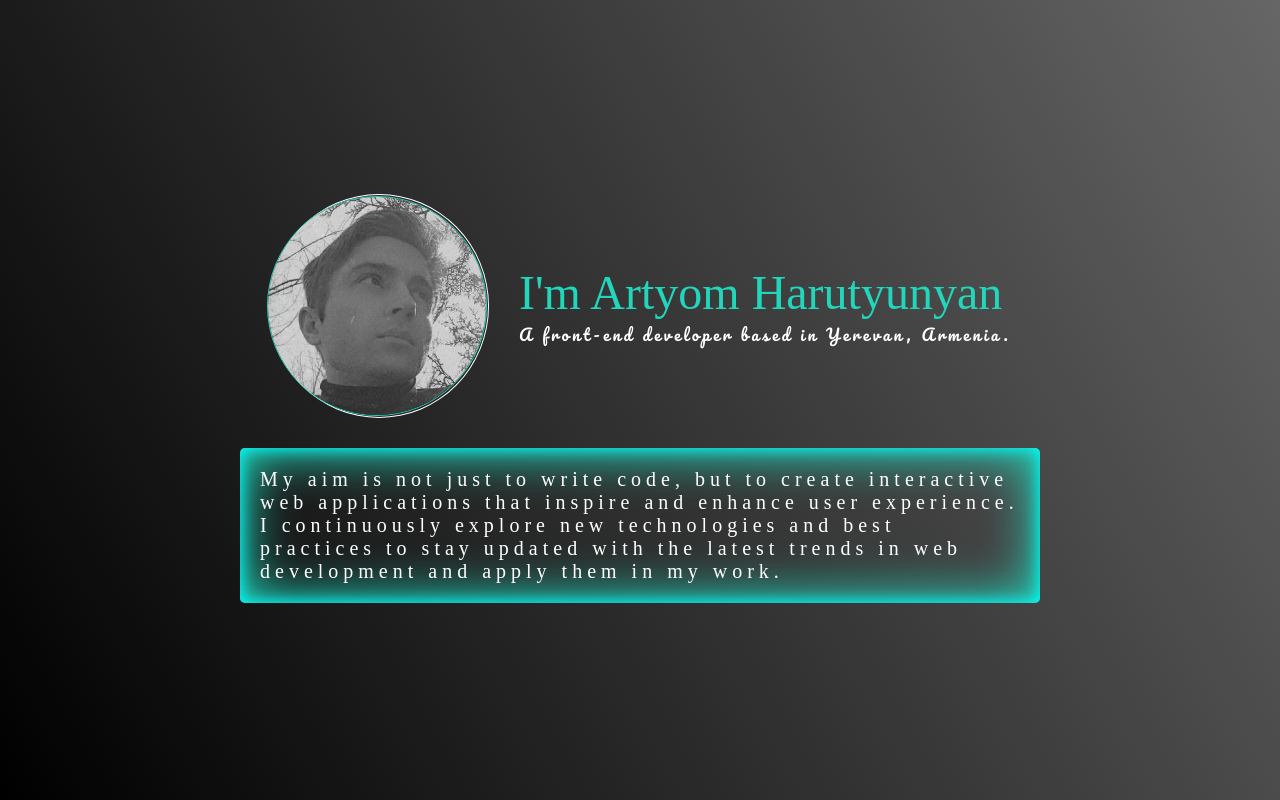
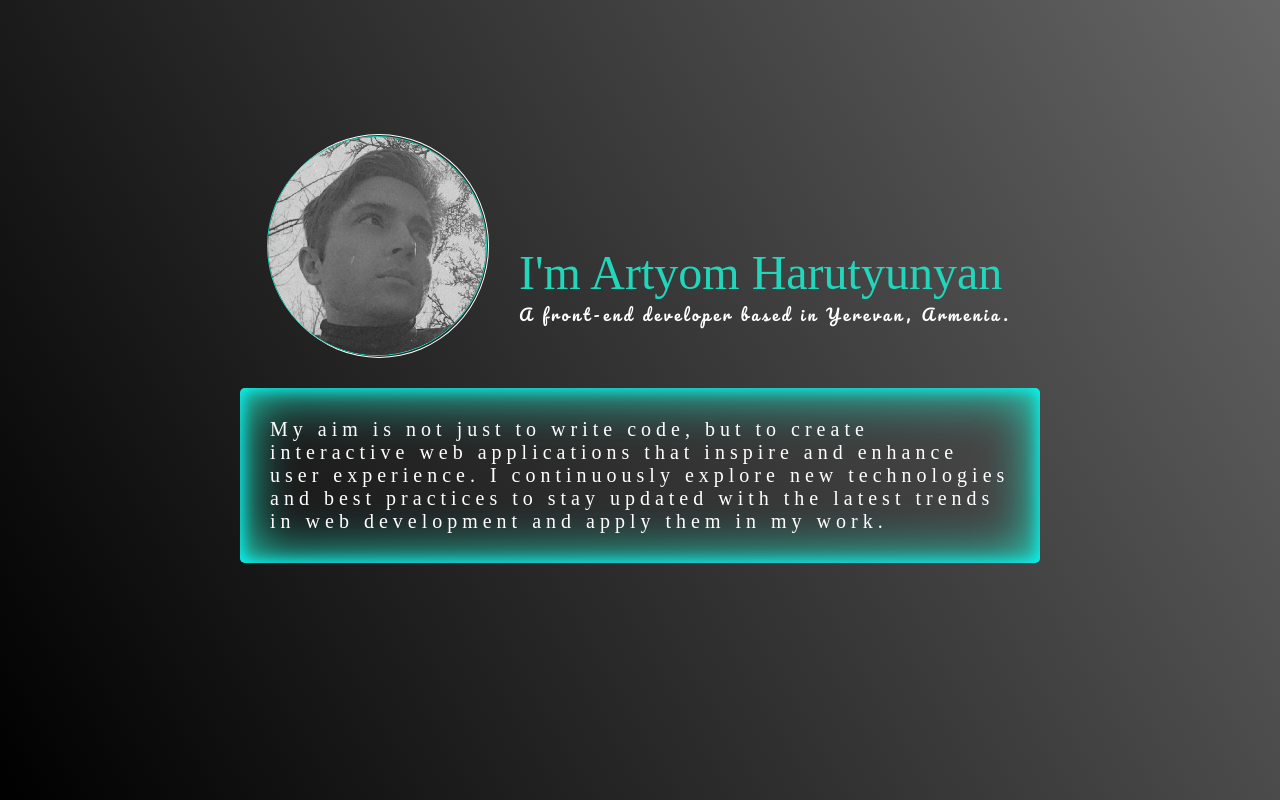
Before and after one commit to kazrias/porfolio, a React (Vite) app: page / in a window 1280 px wide. Built offline with nearby package versions, Linux system fonts and the light colour scheme.

Commit message:
Several design fixes

```diff
--- a/src/App.scss
+++ b/src/App.scss
@@ -34,19 +34,31 @@ body {
   flex-direction: column;
   height: 100vh;
   position: relative;
+  overflow: hidden;
+
+  &--main {
+    margin-top: -250px;
+  }
 
   &--welcome {
-    margin-top: -150px;
-    font-size: 128px;
+    user-select: none;
+    -moz-user-select: none;
+    /* Firefox */
+    -ms-user-select: none;
+    /* Internet Explorer/Edge */
+    -webkit-user-select: none;
+    /* Chrome/Safari/Opera */
+    font-size: 172px;
+    letter-spacing: 2rem;
     opacity: 0;
     animation: welcome 2.5s linear forwards;
     height: 147px;
-
+    text-shadow: 0 0 0px white;
   }
 
   &--welcome.inactive {
     opacity: 1;
-    animation: welcomeBack 2.5s forwards;
+    animation: welcomeBack 2.8s forwards;
   }
 
   &--img {
@@ -105,7 +117,7 @@ body {
 
   &--aim {
     // border: 1px solid $--light-blue;
-    padding: 20px;
+    padding: 30px;
     // margin-left: -36px;
     max-width: 800px;
     // font-family: sans-serif;
@@ -139,6 +151,13 @@ body {
 
 @keyframes welcomeBack {
   100% {
+    text-shadow: 0 0 30px white;
     opacity: 0;
+    scale: 30;
   }
 }
+
+.wrapper {
+  margin-bottom: 30px;
+  align-self: flex-end;
+}
```
